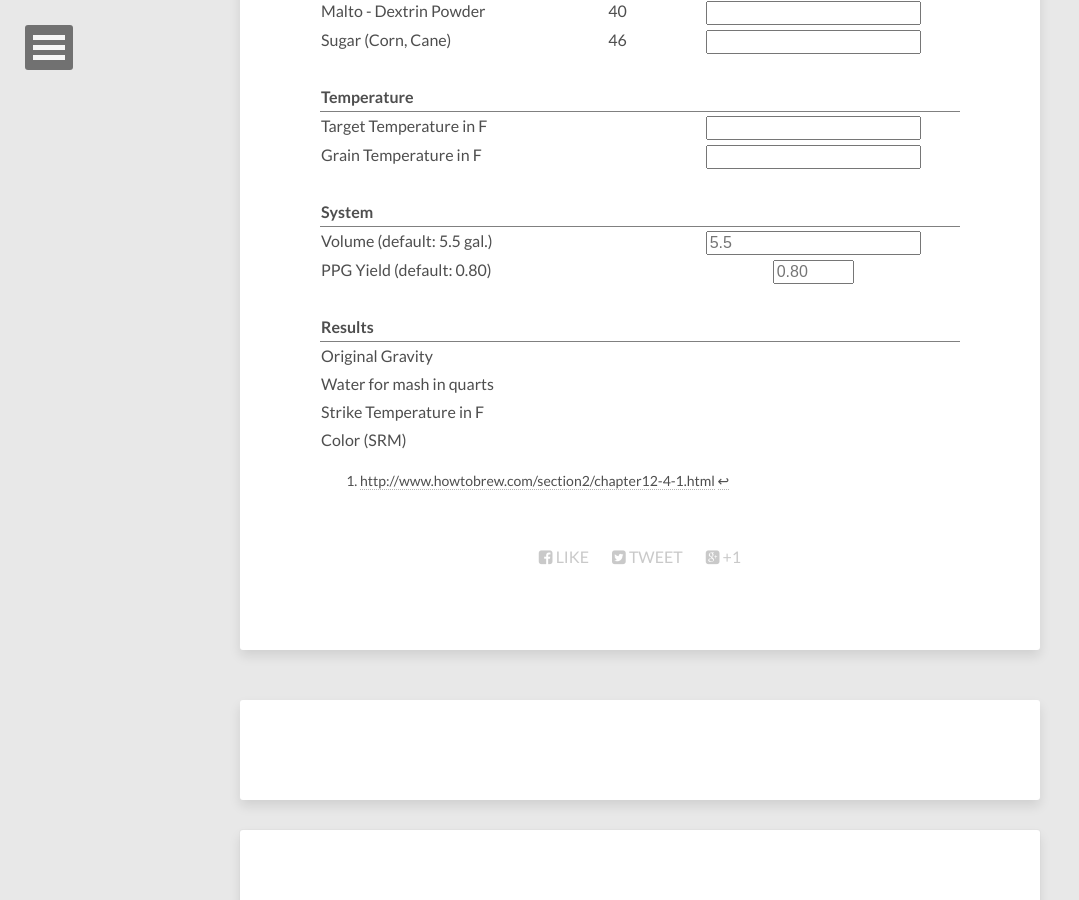
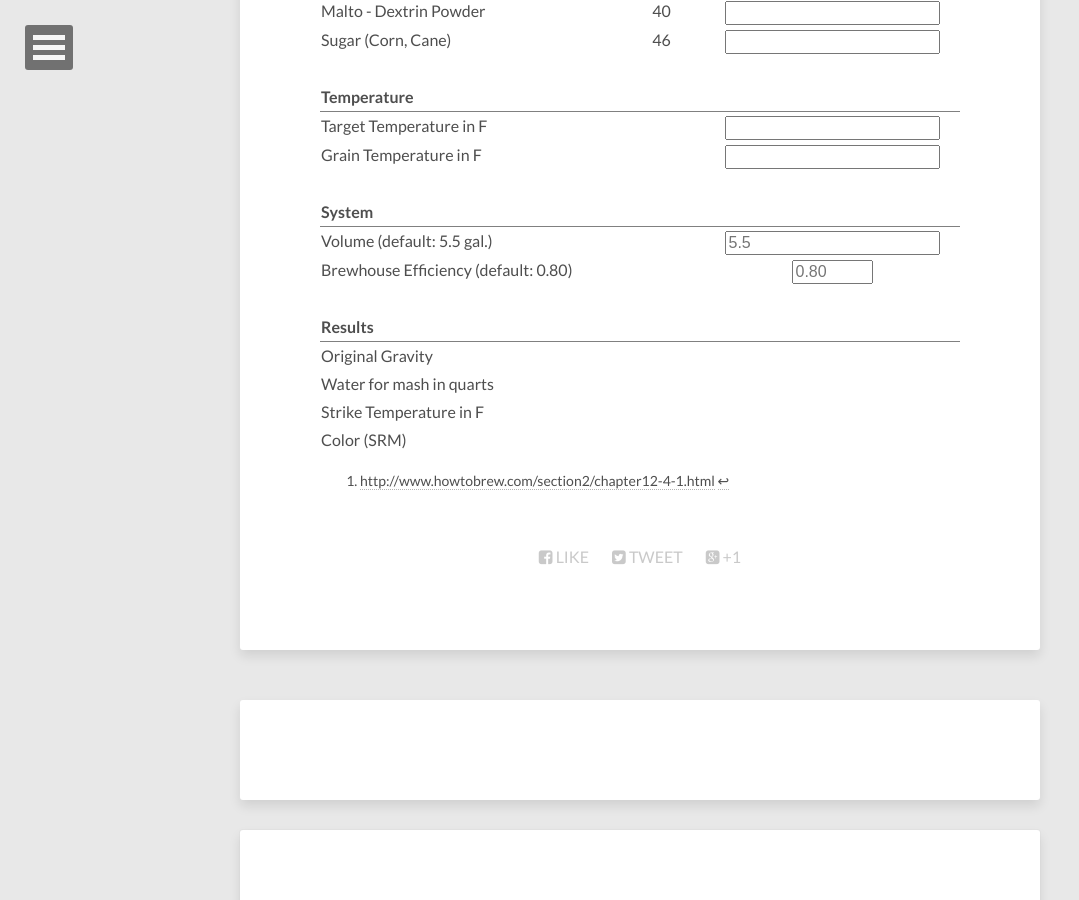
Before and after one commit to alfredgamulo/alfredgamulo.github.io, a Jekyll site: the page built from beer-tools/index.md, in a window 1280 px wide and 900 px high, scrolled down 1364 px. Shown: the whole window, without its empty margins (0-1079 px from the left). Built offline with Jekyll 4.4.1, drawn with Linux system fonts in a browser that asks for light colours; nearby versions of some CDN libraries; comment, search, counter and statistics services are not loaded.

Commit message:
change desc

```diff
--- a/beer-tools/index.md
+++ b/beer-tools/index.md
@@ -57,7 +57,7 @@
 |**System** |||
 |====
 |Volume (default: 5.5 gal.) ||<input type="number" name="Vol" id="Vol" onchange="calculate()" placeholder="5.5" min="0"/> |
-|PPG Yield (default: 0.80)	||<input type="number" name="PPG" id="PPG" onchange="calculate()" placeholder="0.80" min="0" max="1" step="0.01" size="20" /> |
+|Brewhouse Efficiency (default: 0.80)	||<input type="number" name="PPG" id="PPG" onchange="calculate()" placeholder="0.80" min="0" max="1" step="0.01" size="20" /> |
 ||||
 |**Results** |||
 |====
```
